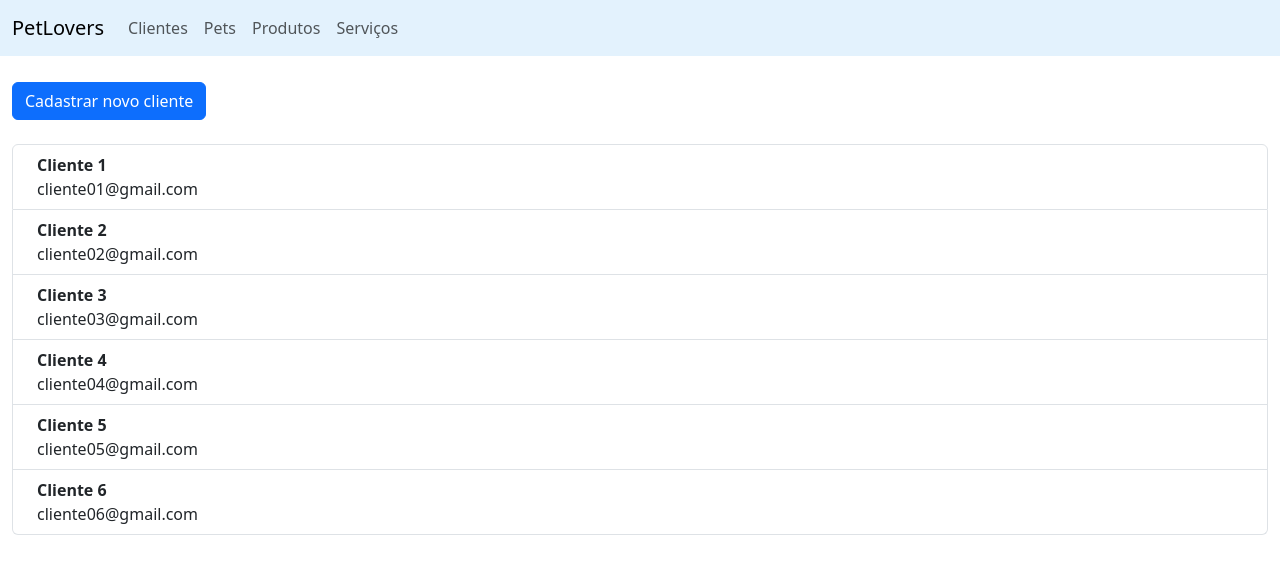
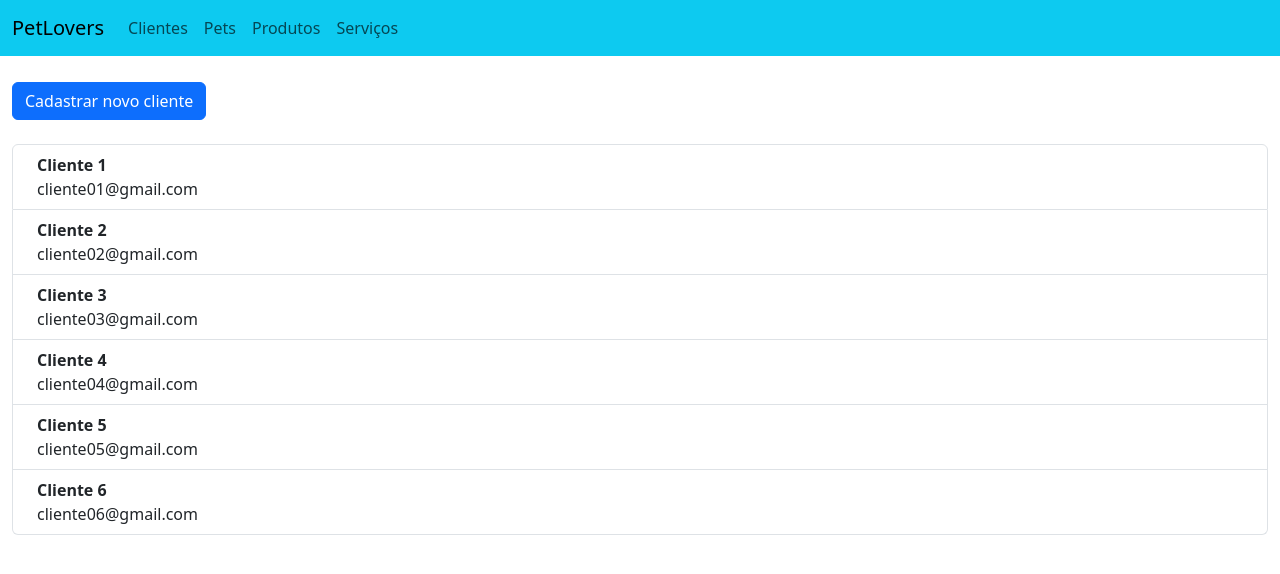
Before and after one commit to BrunoVieira003/PetLovers, a React (Create React App) app: page / in a window 1280 px wide. Shown: the top 574 px of the page. Built offline with nearby package versions, Linux system fonts and the light colour scheme.

Commit message:
Muda tema principal

```diff
--- a/src/componentes/barraNavegacao.tsx
+++ b/src/componentes/barraNavegacao.tsx
@@ -33,7 +33,7 @@ export default class BarraNavegacao extends Component<props>{
         let tema = this.props.tema
         return (
             <>
-                <nav className="navbar navbar-expand-lg" data-bs-theme="light" style={{ backgroundColor: tema, marginBottom: 10 }}>
+                <nav className="navbar navbar-expand-lg text-bg-info" data-bs-theme="light" style={{ backgroundColor: tema, marginBottom: 10 }}>
                     <div className="container-fluid">
                         <span className="navbar-brand mb-0 h1">PetLovers</span>
                         <button className="navbar-toggler" type="button" data-bs-toggle="collapse" data-bs-target="#navbarNav" aria-controls="navbarNav" aria-expanded="false" aria-label="Toggle navigation">
--- a/src/componentes/roteador.tsx
+++ b/src/componentes/roteador.tsx
@@ -16,7 +16,7 @@ type TRotas = {
 
 export default class Roteador extends Component<{}, state>{
     private rotas: TRotas
-    private tema = "#e3f2fd"
+    private tema = "#0dcaf0"
 
     constructor(props: {} | Readonly<{}>) {
         super(props)
```
